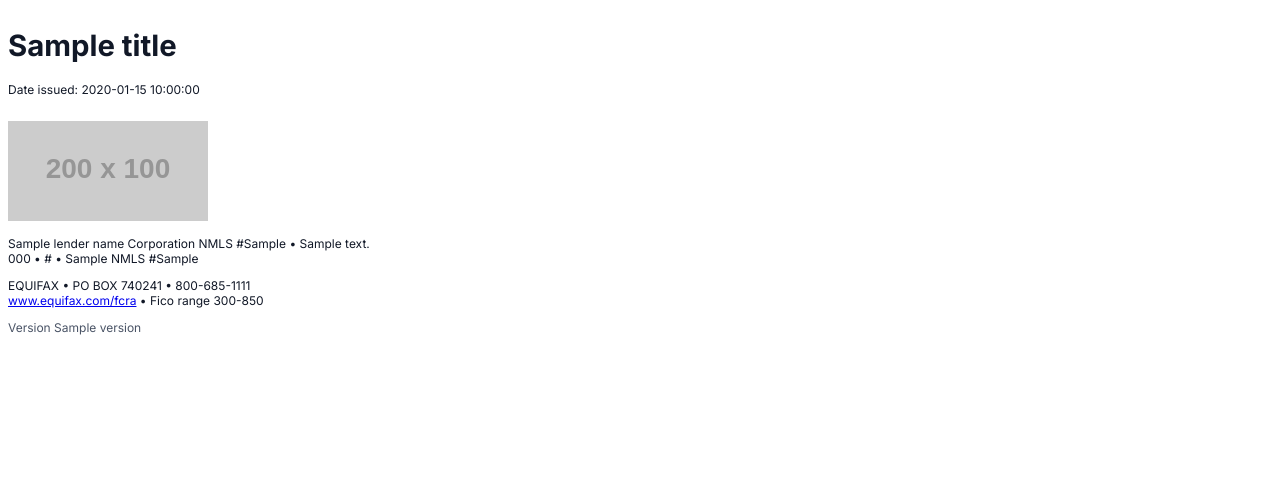
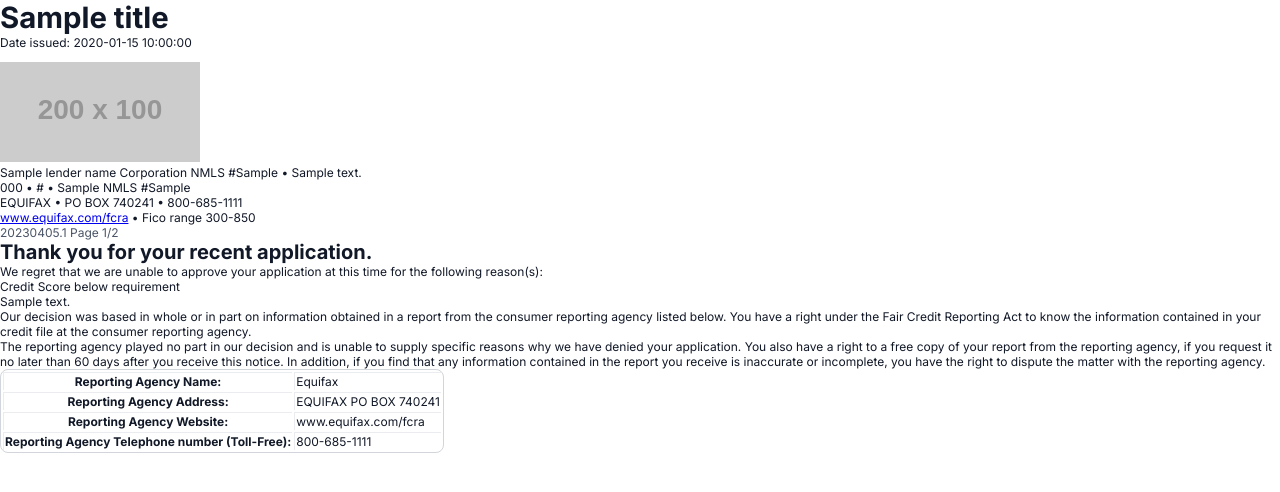
Before and after one commit to Porchpass/doc-service-sandbox, a Python web app: template src/templates/adverse_action_notice.html.jinja in a window 1280 px wide. Shown: the top 492 px of the page. Run offline with Jinja, Linux system fonts and the light colour scheme; the template is opened without the code that fills it: most values are stand-ins (such as "Sample title", 1, 10 or a date in 2020); grey boxes labelled with a size stand in for pictures from a placeholder-image service; some libraries are stand-ins or nearby versions.

Commit message:
partials cont'd

```diff
--- a/out/style.css
+++ b/out/style.css
@@ -1,3 +1,9 @@
+:root {
+  --color-on-surface-on-surface: #111827;
+}
+
+/* DocRaptor styles */
+
 header {
   flow: static(header-html);
 }
@@ -17,6 +23,33 @@ footer {
   }
 }
 
+/* css reset - https://www.digitalocean.com/community/tutorials/css-minimal-css-reset */
+html {
+  box-sizing: border-box;
+  font-size: 16px;
+}
+
+*, *:before, *:after {
+  box-sizing: inherit;
+}
+
+body, h1, h2, h3, h4, h5, h6, p, ol, ul {
+  margin: 0;
+  padding: 0;
+  font-weight: normal;
+}
+
+ol, ul {
+  list-style: none;
+}
+
+img {
+  max-width: 100%;
+  height: auto;
+}
+
+/* our styles begin */
+
 body {
   font-family: 'Inter', sans-serif;
   color: var(--color-on-surface-on-surface, #111827);
@@ -27,25 +60,40 @@ body {
   line-height: normal;
 }
 
-header {
-  display: flex;
-  width: 732px;
-  padding-bottom: var(--space-spacing-2-xs, 0px);
-  flex-direction: column;
-  align-items: flex-start;
-  gap: var(--space-spacing-2-xs, 12px);
+h1, h2, h3, h4, h5, h6 {
+  color: var(--color-on-surface-on-surface, #111827);
+  font-family: Inter;
+  font-style: normal;
+  font-weight: 600;
+  line-height: normal;
 }
 
 h1 {
-  color: var(--color-on-surface-on-surface, #111827);
-  font-family: Inter;
   font-size: 29.333px;
-  font-style: normal;
   font-weight: 700;
-  line-height: normal;
 }
 
-.datalabel {
+h2 {
+  font-size: 20px;
+  font-style: normal;
+}
+
+h3 {
+  font-size: 14px;
+  font-weight: 500;
+}
+
+h4 {
+  font-size: 12px;
+  font-weight: 500;
+}
+
+hr {
+  height: var(--space-spacing-none, 0.667px);
+  background: var(--color-border-border-dim, #9AA2B2);
+}
+
+/* .datalabel {
   color: var(--color-on-surface-on-surface, #111827);
   font-family: Inter;
   font-size: 10px;
@@ -62,6 +110,16 @@ h1 {
   font-style: normal;
   font-weight: 400;
   line-height: normal;
+} */
+
+table {
+  border-radius: var(--radius-radius-minimal, 8px);
+  border: 1px solid var(--color-border-border, #D2D5DB);
+}
+
+th, td {
+  border-top: 1px solid var(--color-border-border-subtle, #EAECF0);
+  border-left: 1px solid var(--color-border-border-subtle, #EAECF0);
 }
 
 .container-narrow  {
@@ -77,3 +135,25 @@ footer small {
   font-weight: 400;
   line-height: normal;
 }
+
+/* partials */
+
+.standard-header {
+  display: flex;
+  width: 732px;
+  padding-bottom: var(--space-spacing-2-xs, 0px);
+  flex-direction: column;
+  align-items: flex-start;
+  gap: var(--space-spacing-2-xs, 12px);
+}
+
+.ecra-notice {
+  border-top: 1px solid var(--color-border-border, #D2D5DB);
+  background: var(--color-surface-container-subtle, #F9FAFB);
+  display: flex;
+  width: 580px;
+  padding: var(--space-spacing-2-xs, 12px);
+  flex-direction: column;
+  align-items: flex-start;
+  gap: var(--space-spacing-3-xs, 8px);
+}
--- a/src/templates/adverse_action_notice.html.jinja
+++ b/src/templates/adverse_action_notice.html.jinja
@@ -1,11 +1,46 @@
 {% extends "layouts/base.html.jinja" %}
 
 {% block title %}Adverse Action Notice{% endblock %}
+
+{% set version = "20230405.1" %}
 
 {% block header %}
   {% include "partials/standard-header.html.jinja" %}
 {% endblock %}
 
-{% block footer %}
+{%  block footer %}
   {% include "partials/standard-footer.html.jinja" %}
 {% endblock %}
+
+{% block content %}
+  <h2>Thank you for your recent application.</h2>
+  <p>We regret that we are unable to approve your application at this time for the following reason(s):</p>
+  <ul>
+    <li>Credit Score below requirement</li>
+    {% if adverse_action_notice_text %}
+      <li>{{adverse_action_notice_text}}</li>
+    {% endif %}
+  </ul>
+  <p>Our decision was based in whole or in part on information obtained in a report from the consumer reporting agency listed below. You have a right under the Fair Credit Reporting Act to know the information contained in your credit file at the consumer reporting agency.</p>
+  <p>The reporting agency played no part in our decision and is unable to supply specific reasons why we have denied your application. You also have a right to a free copy of your report from the reporting agency, if you request it no later than 60 days after you receive this notice. In addition, if you find that any information contained in the report you receive is inaccurate or incomplete, you have the right to dispute the matter with the reporting agency.</p>
+  <table>
+    <tbody>
+      <tr>
+        <th>Reporting Agency Name:</th>
+        <td>Equifax</td>
+      </tr>
+      <tr>
+        <th>Reporting Agency Address:</th>
+        <td>EQUIFAX PO BOX 740241</td>
+      </tr>
+      <tr>
+        <th>Reporting Agency Website:</th>
+        <td>www.equifax.com/fcra</td>
+      </tr>
+      <tr>
+        <th>Reporting Agency Telephone number (Toll-Free):</th>
+        <td>800-685-1111</td>
+      </tr>
+    </tbody>
+  </table>
+{% endblock %}
--- /dev/null
+++ b/src/templates/partials/ecra-notice.html.jinja
@@ -0,0 +1,4 @@
+<section class="ecra-notice">
+  <h3>ECRA NOTICE</h3>
+  <p>The Federal Equal Credit Opportunity Act prohibits creditors from discriminating against credit applicants on the basis of race, color, religion, national origin, sex, marital status, age (provided the applicant has the capacity to enter into a binding contract); because all or part of the applicant's income derives from any public assistance program; or because the applicant has in good faith exercised any right under the Consumer Credit Protection Act. The Federal agency that administers compliance with this law concerning this creditor is (name and address as specified by the appropriate agency listed in appendix A).</p>
+</section>
--- a/src/templates/partials/standard-footer.html.jinja
+++ b/src/templates/partials/standard-footer.html.jinja
@@ -1,6 +1,8 @@
-<footer id="footer" class="container">
+<footer class="standard-footer">
   <p>{{lender_name}} Corporation NMLS #{{lender_nmls}} • {{lender_address}}<br />
   {{lender_phone}} • {{lender_website}} • {{lender_originator}} NMLS #{{lender_originator_nmls}}</p>
   <p>EQUIFAX • PO BOX 740241 • 800-685-1111<br/><a href="www.equifax.com/fcra" target="_blank" title="EQUIFAX FCRA">www.equifax.com/fcra</a> • Fico range 300-850</p>
-  <small>Version {{version}}</small>
+  {# TODO: flex space between #}
+  <small>{{version}}</small>
+  <small>Page 1/2</small>
 </footer>
--- a/src/utils/templating.py
+++ b/src/utils/templating.py
@@ -10,15 +10,12 @@ env = Environment(
 )
 
 RenderTemplateArgs = TypedDict('RenderTemplateArgs', {
-  "title": str,
   "slug": str,
   "variables": dict
 })
 
 # main method
 def render_template(args: RenderTemplateArgs):
-  print('ARGS')
-  print(args['title'])
   template = env.get_template(args['slug'] + '.html.jinja')
-  html = template.render({ "title": args['title'], **args['variables'] })
+  html = template.render(args['variables'])
   return html
```
Also changed, not shown: src/doc_service.py (+6 -4 lines), tests/fixtures.py (+4 -2 lines), tests/test_adverse_action_notice.py (+1 -1 lines), tests/test_kitchen_sink.py (+6 -0 lines).
